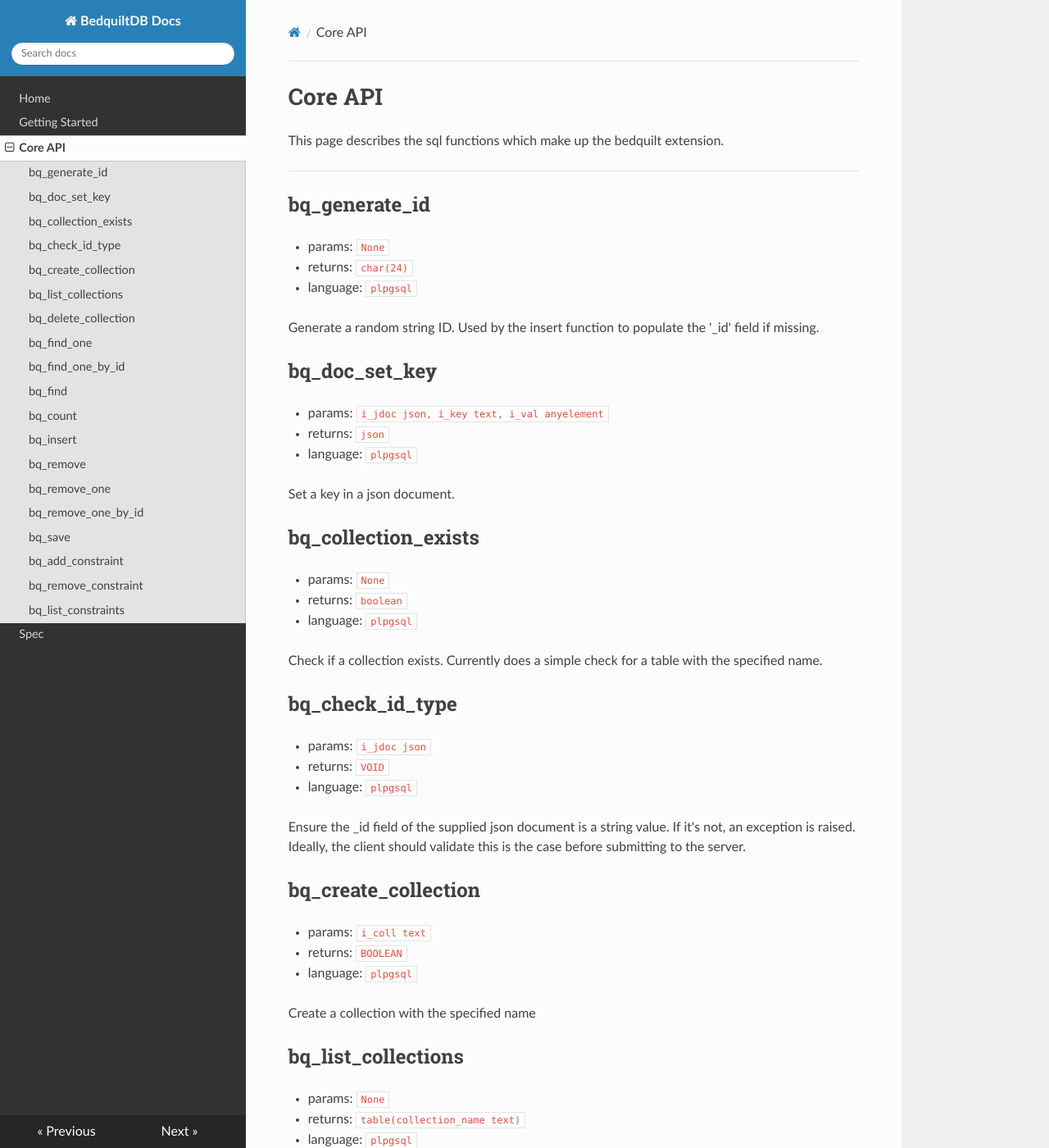
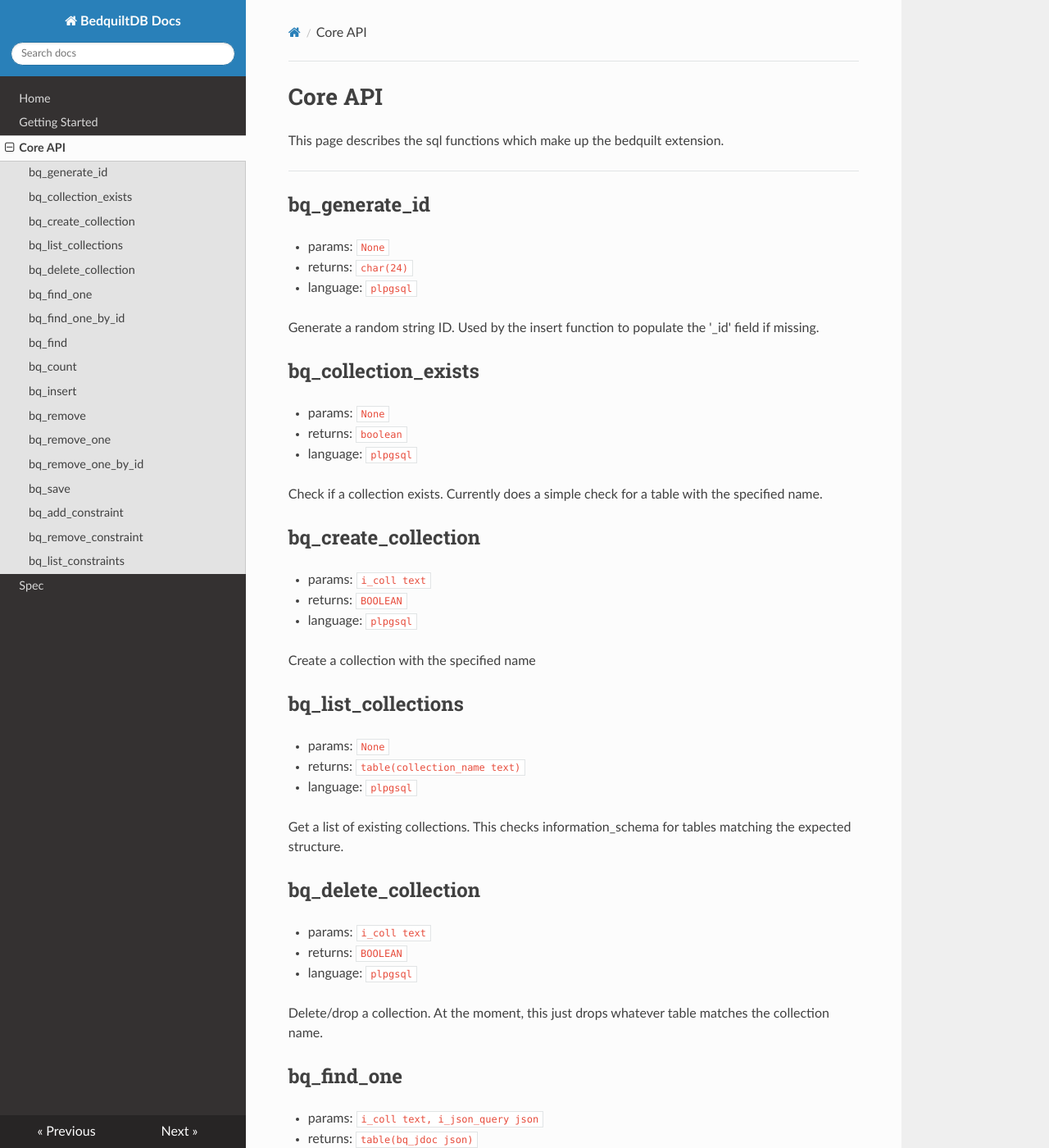
Before and after one commit to BedquiltDB/bedquilt-core, an MkDocs documentation site: the page built from doc/api_docs.md, in a window 1280 px wide and 1400 px high. Shown: the whole window at 82% size. Built offline with MkDocs 1.6.1, drawn with Linux system fonts in a browser that asks for light colours; nearby versions of some CDN libraries; old or Windows-style settings are respelled for this version of MkDocs.

Commit message:
Better use of private functions.

```diff
--- a/doc/api_docs.md
+++ b/doc/api_docs.md
@@ -21,18 +21,6 @@ Used by the insert function to populate the '_id' field if missing.
 
 
 
-## bq\_doc\_set\_key
-
-- params: `i_jdoc json, i_key text, i_val anyelement`
-- returns: `json`
-- language: `plpgsql`
-
-Set a key in a json document.
-
-
-
-
-
 ## bq\_collection\_exists
 
 - params: `None`
@@ -41,20 +29,6 @@ Set a key in a json document.
 
 Check if a collection exists.
 Currently does a simple check for a table with the specified name.
-
-
-
-
-
-## bq\_check\_id\_type
-
-- params: `i_jdoc json`
-- returns: `VOID`
-- language: `plpgsql`
-
-Ensure the _id field of the supplied json document is a string value.
-If it's not, an exception is raised. Ideally, the client should validate
-this is the case before submitting to the server.
 
 
 
```
Also changed, not shown: 2 other files.
